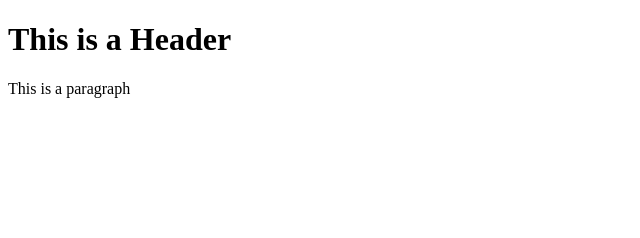
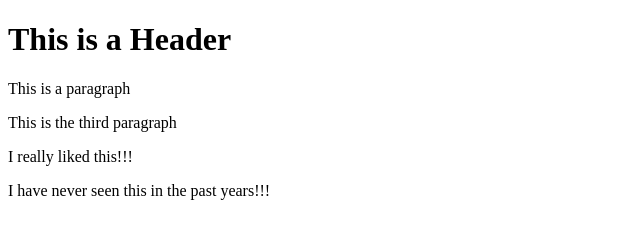
Before and after one commit to cllanoe/git-test, a website: page Index.html in a window 1280 px wide. Shown: the whole page, without its empty margins (0-640 px from the left). Drawn offline with Linux system fonts and the light colour scheme.

Commit message:
fourth commit

```diff
--- a/Index.html
+++ b/Index.html
@@ -6,5 +6,8 @@
 <body>
     <h1>This is a Header</h1>
     <p>This is a paragraph</p>
+    <p>This is the third paragraph</p>
+    <p>I really liked this!!!</p>
+    <p>I have never seen this in the past years!!!</p>
 </body>
 </html>
```
Also changed, not shown: package.json (added, +24 -0 lines), 2 other files.
